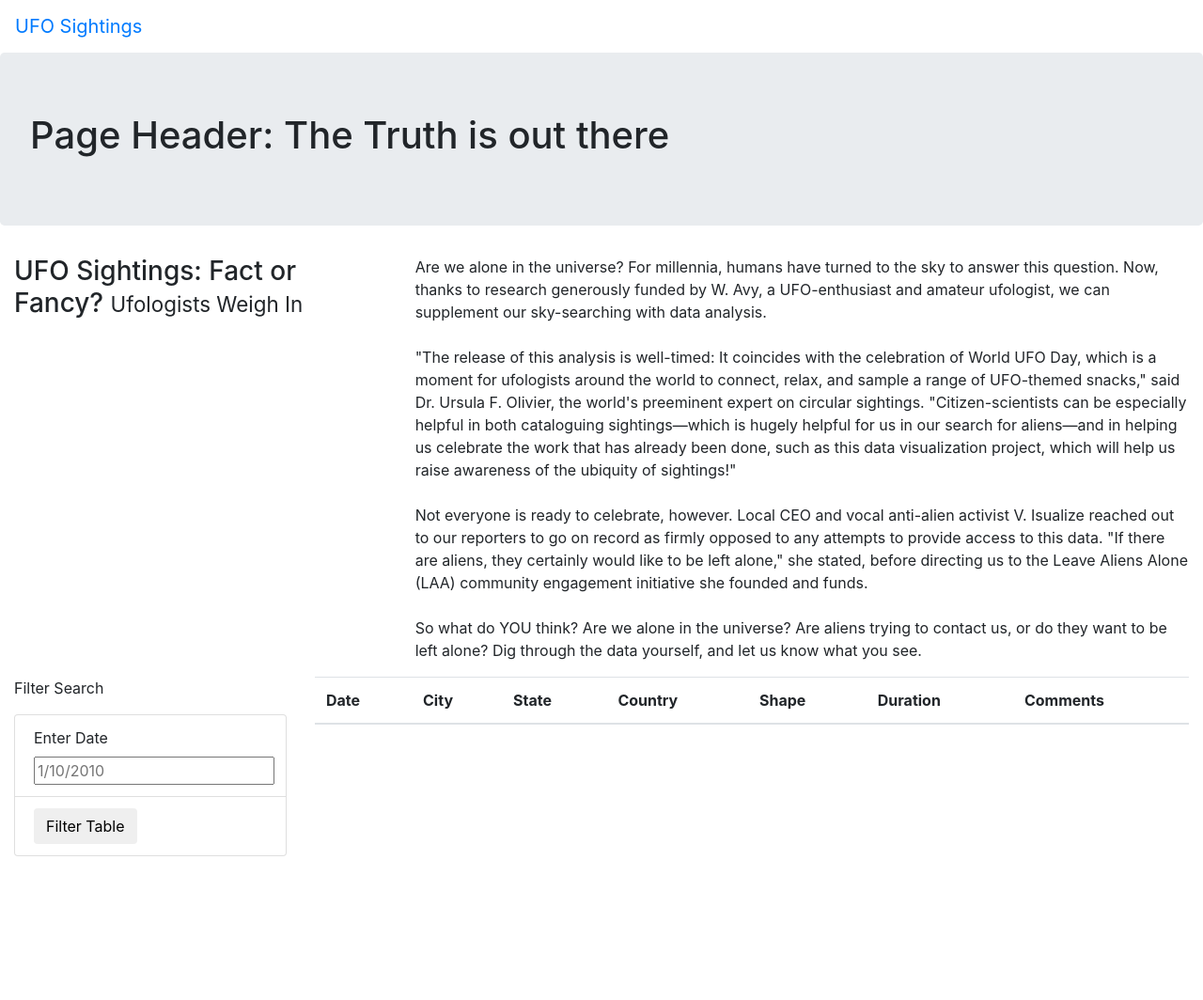
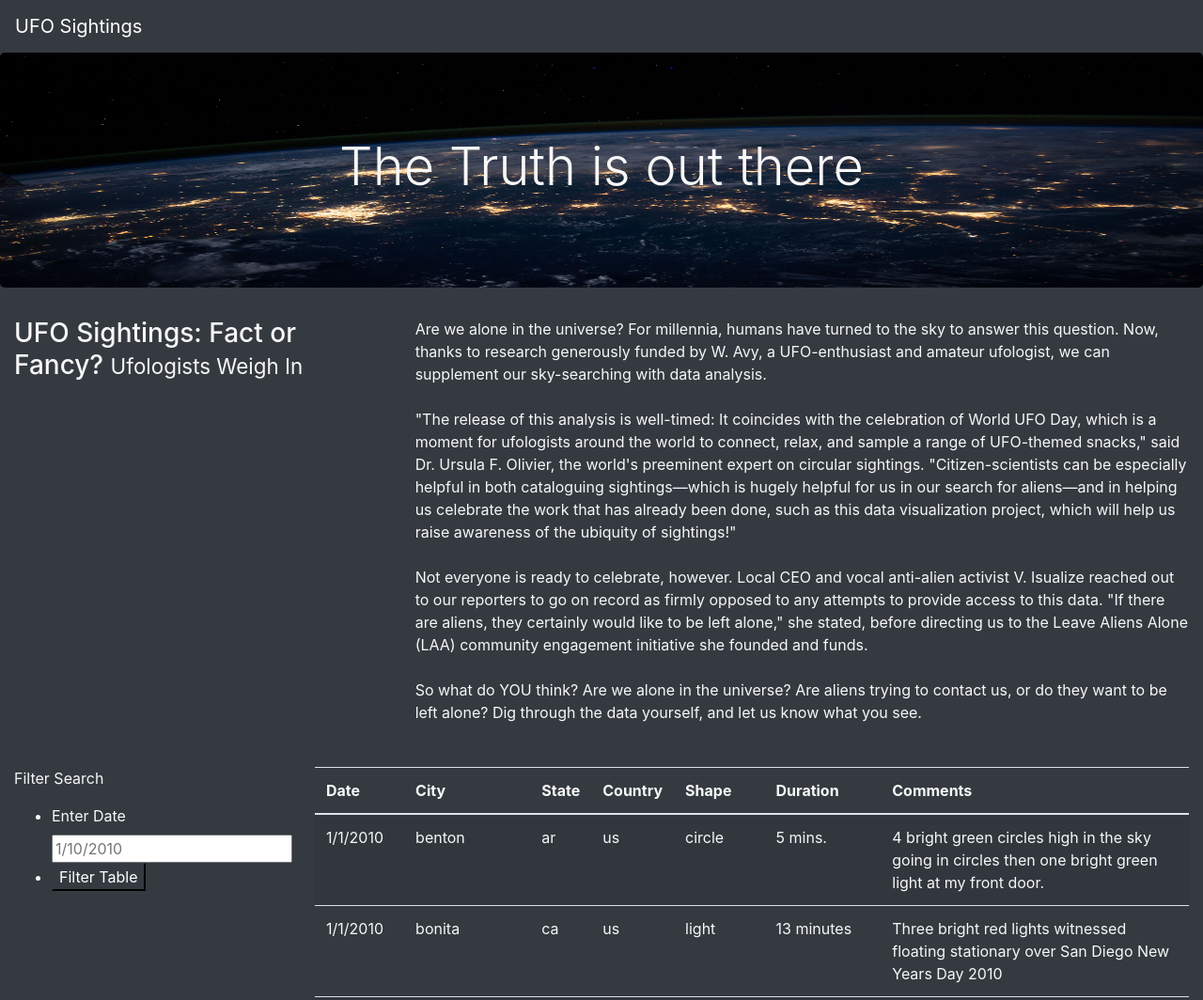
Before and after one commit to carlosjennings1991/UFOs, a plain HTML site: page index.html in a window 1280 px wide. Shown: the top 1064 px of the page at 94% size. Before the commit the page ends 911 px from the top, so only its background shows below. Drawn offline with nearby package versions, Linux system fonts and the light colour scheme.

Commit message:
adding updated files

```diff
--- a/index.html
+++ b/index.html
@@ -10,14 +10,14 @@
     />
     <link rel="stylesheet" href="static/css/style.css">
 </head>
-<body>
+<body class="bg-dark">
     <div class="wrapper">
-        <nav class="navbar navbar-expand-lg">
+        <nav class="navbar navbar-dark bg-dark navbar-expand-lg">
             <a class="navbar-brand" href="index.html">UFO Sightings</a>
         </nav>
     </div>
     <div class="jumbotron">
-        <h1>Page Header: The Truth is out there</h1>
+        <h1 class="display-4">The Truth is out there</h1>
     </div>
     <div class="container-fluid">
         <div class="row">
@@ -41,20 +41,20 @@
             </div>
         </div>
     </div>
-    <div class="container-fluid">
+    <div class="container-fluid" id="bottom">
         <div class="row">
             <div class="col-md-3">
-                <form>
+                <form class="bg-dark">
                     <p>Filter Search</p>
                 </form>
-                <ul class="list-group">
-                    <li class="list-group-item">
+                <ul class="bg-dark">
+                    <li class="bg-dark">
                         <label for="date">Enter Date</label>
                         <input type="text" placeholder="1/10/2010" id="datetime" />
-                        <!-- <button id="filter-btn" type="button" class="btn btn-default">Filter Table</Table></button> -->
+                        <!-- <button id="filter-btn" type="button" class="btn btn-default">Filter Table</button> -->
                     </li>
-                    <li class="list-group-item">
-                        <button id="filter-btn" type="button" class="btn btn-default">Filter Table</Table></button>
+                    <li class="bg-dark">
+                        <button id="filter-btn" type="button" class="btn-dark">Filter Table</button>
                     </li>
                 </ul>
             </div>
@@ -76,15 +76,9 @@
             </div>
         </div>
     </div>
-    <!-- <div class='article'> -->
-        <!-- <h2>Article Title: UFO sightings: Fact or Fiction? Experts weigh in</h2> -->
-        <!-- <p>Article Paragraph</p> -->
-    <!-- </div> -->
-    <!-- <div class='col-md-3'> -->
+    <script src="https://cdnjs.cloudflare.com/ajax/libs/d3/4.11.0/d3.js"></script>
+    <script src="static/js/data.js"></script>
+    <script src="static/js/app.js"></script>
 
-    <!-- </div> -->
-    <!-- <div class='col-md-9'> -->
-
-    <!-- </div> -->
 </body>
 </html>
--- a/static/css/style.css
+++ b/static/css/style.css
@@ -0,0 +1,19 @@
+body {
+    color: #f7f7f7;
+}
+
+.jumbotron {
+    background-image: url("../images/nasa.jpg");
+    background-size: 100% 100%;
+    text-align: center;
+    height: 250px;
+}
+
+h1.display-4{
+    padding-top: 2%;
+    vertical-align: middle;
+}
+
+#bottom{
+    padding-top:30px;
+}
--- a/static/js/app.js
+++ b/static/js/app.js
@@ -23,13 +23,14 @@ function buildTable(data) {
 function handleClick() {
     let date = d3.select('#datetime').property('value');
     let filteredData = tableData;
-    d3.selectAll('#filter-btn').on('click', handleClick);
 
     // check to see if a date was entered, and if so, filter for that date.
     if (date) {
-        filteredData = filteredData.filter(row => row.datetime === date)
-    };
+        filteredData = filteredData.filter(row => row.datetime === date);
+    }
     buildTable(filteredData);
 };
 
+d3.selectAll('#filter-btn').on('click', handleClick);
+
 buildTable(tableData);
```
Also changed, not shown: static/images/nasa.jpg (added), 2 other files.
